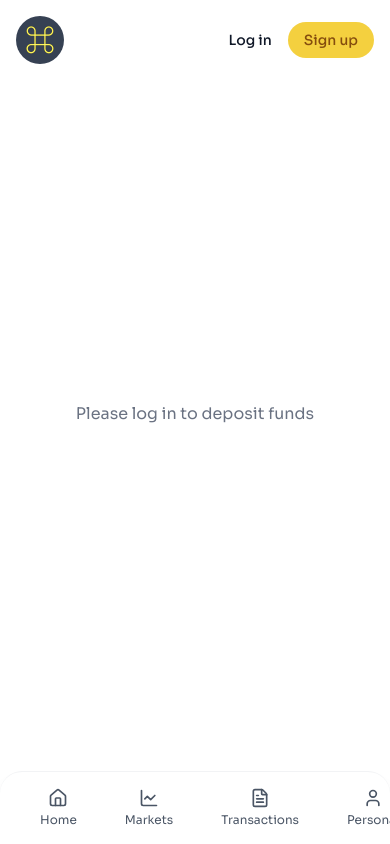
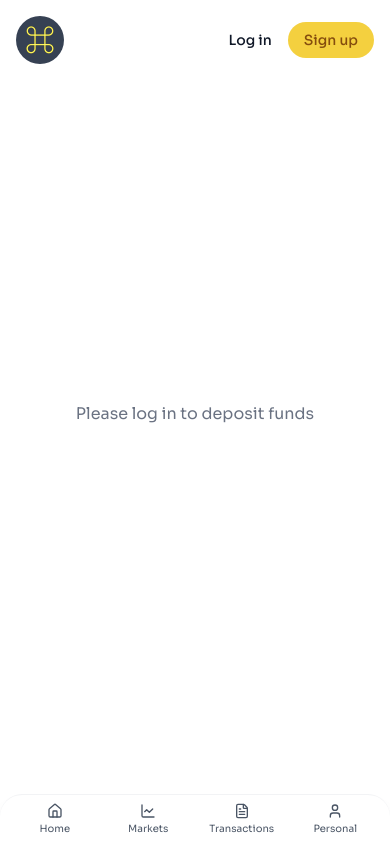
Before and after one commit to YonasWorkneh/trprem, a Next.js app: page /deposit in a window 390 px wide. Built offline with nearby package versions, Linux system fonts and the light colour scheme; no server answers.

Commit message:
style: adjust icon sizes and padding in BottomNavigation for improved responsiveness and visual consistency

```diff
--- a/app/components/BottomNavigation.tsx
+++ b/app/components/BottomNavigation.tsx
@@ -23,25 +23,25 @@ const navItems: NavItem[] = [
 
 function HomeIcon({ isActive }: { isActive: boolean }) {
   return (
-    <Home className={`w-5 h-5 ${isActive ? "text-yellow-600" : "text-gray-600"}`}/>
+    <Home className={`w-4 h-4 sm:w-5 sm:h-5 ${isActive ? "text-yellow-600" : "text-gray-600"}`}/>
   );
 }
 
 function MarketsIcon({ isActive }: { isActive: boolean }) {
   return (
-    <ChartLine className={`w-5 h-5 ${isActive ? "text-yellow-600" : "text-gray-600"}`}/>
+    <ChartLine className={`w-4 h-4 sm:w-5 sm:h-5 ${isActive ? "text-yellow-600" : "text-gray-600"}`}/>
   );
 }
 
 function TransactionsIcon({ isActive }: { isActive: boolean }) {
   return (
-    <FileText className={`w-5 h-5 ${isActive ? "text-yellow-600" : "text-gray-600"}`}/>
+    <FileText className={`w-4 h-4 sm:w-5 sm:h-5 ${isActive ? "text-yellow-600" : "text-gray-600"}`}/>
   );
 }
 
 function PersonalIcon({ isActive }: { isActive: boolean }) {
   return (
-    <User className={`w-5 h-5 ${isActive ? "text-yellow-600" : "text-gray-600"}`}/>
+    <User className={`w-4 h-4 sm:w-5 sm:h-5 ${isActive ? "text-yellow-600" : "text-gray-600"}`}/>
   );
 }
 
@@ -79,8 +79,8 @@ export default function BottomNavigation() {
   const displayEmail = profile?.email || user?.email || user?.phone || "";
 
   return (
-    <nav className="fixed bottom-0 left-0 right-0 bg-white/50 backdrop-blur-lg border-t border-gray-200/50 rounded-t-3xl shadow-lg">
-      <div className="mx-auto px-4">
+    <nav className="fixed bottom-0 left-0 right-0 bg-white/50 backdrop-blur-lg border-t border-gray-200/50 rounded-t-3xl shadow-lg z-40">
+      <div className="mx-auto px-2 sm:px-4">
         <div className="flex justify-around items-center">
           {navItems.map((item) => {
             const isActive = activeItem === item.id;
@@ -89,12 +89,14 @@ export default function BottomNavigation() {
               <Link
                 key={item.id}
                 href={href}
-                className={`flex flex-col items-center gap-1 cursor-pointer px-6 hover:bg-gray-100/50! p-4 rounded-lg transition-colors ${
+                className={`flex flex-col items-center gap-0.5 sm:gap-1 cursor-pointer px-2 sm:px-4 md:px-6 py-2 sm:py-3 md:py-4 rounded-lg transition-colors min-w-0 flex-1 ${
                   isActive ? "text-yellow-600" : "text-gray-600"
-                }`}
+                } hover:bg-gray-100/50`}
               >
                 {renderIcon(item.id, isActive)}
-                <span className="text-xs font-normal">{item.label}</span>
+                <span className="text-[10px] sm:text-xs font-normal truncate w-full text-center">
+                  {item.label}
+                </span>
               </Link>
             );
           })}
```
